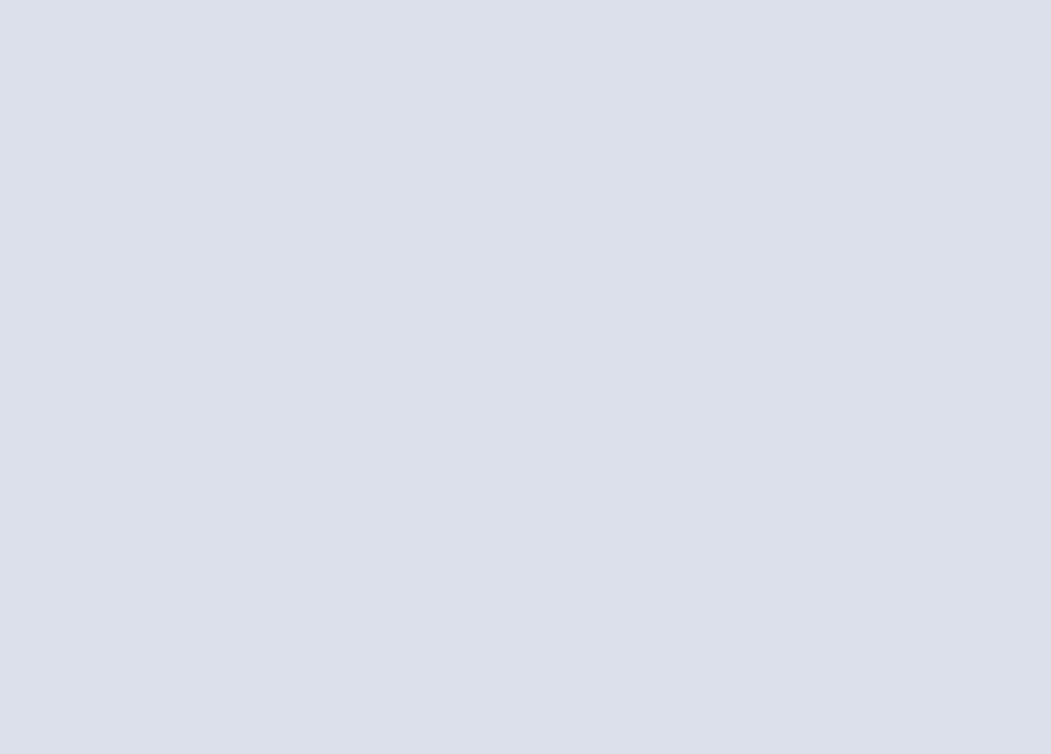
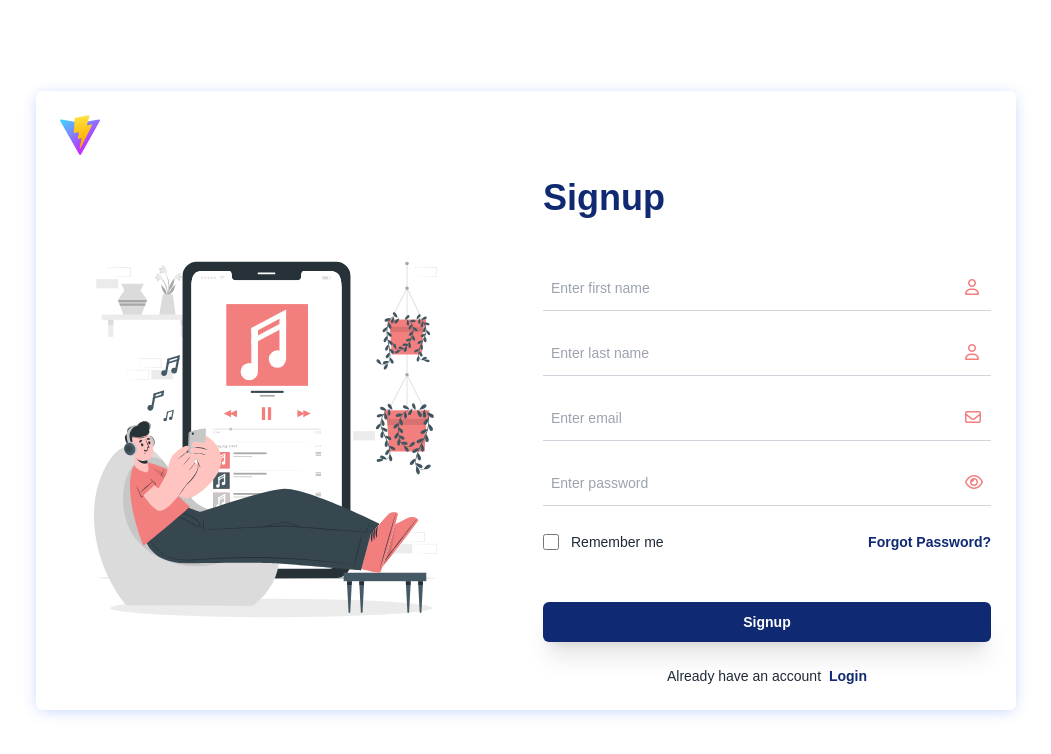
Before and after one commit to MShazilKhan7/quiks_frontend, a React (Vite) app: page /signup in a window 1280 px wide. Before the commit this address had no page. Shown: the top 754 px of the page, without its empty margins (114-1165 px from the left). Built offline with nearby package versions, Linux system fonts and the light colour scheme.

Commit message:
QUIKS-42: Made login and signup pages

```diff
--- a/src/App.css
+++ b/src/App.css
@@ -21,7 +21,7 @@ body {
     --accent: #F2798F;
     --light: #7395D9;
     --back-secondary:#DBE0EA;
-    --font-primary: 'Roboto', sans-serif;
+    --font-primary: 'Inter', sans-serif;
     --font-secondary: 'Montserrat', sans-serif;
 }
 
--- /dev/null
+++ b/src/app/components/Authentication/Login.jsx
@@ -0,0 +1,102 @@
+import React from "react";
+import { useNavigate } from "react-router-dom";
+
+export default function Login() {
+  const navigate = useNavigate();
+  return (
+    <div className="font-[sans-serif] bg-white flex items-center justify-center md:h-screen p-4">
+      <div className="shadow-[0_2px_16px_-3px_rgba(6,81,237,0.3)] max-w-6xl max-md:max-w-lg rounded-md p-6">
+        <button>
+          <img
+            src="public\vite.svg"
+            alt="logo"
+            className="w-[40px] h-[40px] md:mb-4 mb-12"
+            onClick={() => {
+              navigate("/");
+            }}
+          />
+        </button>
+        <div className="grid md:grid-cols-2 items-center gap-8">
+          <div className="max-md:order-1 lg:min-w-[450px]">
+            <img
+              src="src\assets\login_image.svg"
+              className="lg:w-11/12 w-full object-cover"
+              alt="login-image"
+            />
+          </div>
+          <form className="md:max-w-md w-full mx-auto">
+            <div className="mb-12">
+              <h3 className="text-4xl font-extrabold text-secondary">
+                Login
+              </h3>
+            </div>
+            <div>
+              <div className="relative flex items-center">
+                <input
+                  name="email"
+                  type="text"
+                  required=""
+                  className="w-full text-sm border-b border-gray-300 focus:border-blue-600 px-2 py-3 outline-none"
+                  placeholder="Enter email"
+                />
+                <i className="fa-regular fa-envelope w-[18px] h-[18px] absolute right-2 text-primary"></i>
+              </div>
+            </div>
+            <div className="mt-8">
+              <div className="relative flex items-center">
+                <input
+                  name="password"
+                  type="password"
+                  required=""
+                  className="w-full text-sm border-b border-gray-300 focus:border-blue-600 px-2 py-3 outline-none"
+                  placeholder="Enter password"
+                />
+                <i class="fa-regular fa-eye w-[18px] h-[18px] absolute right-2 text-primary"></i>
+              </div>
+            </div>
+            <div className="flex flex-wrap items-center justify-between gap-4 mt-6">
+              <div className="flex items-center">
+                <input
+                  id="remember-me"
+                  name="remember-me"
+                  type="checkbox"
+                  className="h-4 w-4 shrink-0 text-blue-600 focus:ring-blue-500 border-gray-300 rounded"
+                />
+                <label
+                  htmlFor="remember-me"
+                  className="text-gray-800 ml-3 block text-sm"
+                >
+                  Remember me
+                </label>
+              </div>
+              <div>
+                <a
+                  href="jajvascript:void(0);"
+                  className="text-secondary font-semibold text-sm hover:underline"
+                >
+                  Forgot Password?
+                </a>
+              </div>
+            </div>
+            <div className="mt-12">
+              <button
+                type="button"
+                className="w-full shadow-xl py-2.5 px-5 text-sm font-semibold rounded-md text-white bg-secondary hover:bg-blue-700 focus:outline-none"
+              >
+                Login
+              </button>
+              <p className="text-gray-800 text-sm text-center mt-6">
+                Don't have an account{" "}
+                <button
+                  className="text-secondary font-semibold hover:underline ml-1 whitespace-nowrap" onClick={() => {navigate('/signup')}}
+                >
+                  Register here
+                </button>
+              </p>
+            </div>
+          </form>
+        </div>
+      </div>
+    </div>
+  );
+}
--- /dev/null
+++ b/src/app/components/Authentication/Signup.jsx
@@ -0,0 +1,126 @@
+import React from "react";
+import { useNavigate } from "react-router-dom";
+
+export default function Signup() {
+  const navigate = useNavigate();
+  return (
+    <div className="font-[sans-serif] bg-white flex items-center justify-center md:h-screen p-4">
+      <div className="shadow-[0_2px_16px_-3px_rgba(6,81,237,0.3)] max-w-6xl max-md:max-w-lg rounded-md p-6">
+        <button>
+          <img
+            src="public\vite.svg"
+            alt="logo"
+            className="w-[40px] h-[40px] md:mb-4 mb-12"
+            onClick={() => {
+              navigate("/");
+            }}
+          />
+        </button>
+        <div className="grid md:grid-cols-2 items-center gap-8">
+          <div className="max-md:order-1 lg:min-w-[450px]">
+            <img
+              src="src\assets\signup_image.svg"
+              className="lg:w-11/12 w-full object-cover"
+              alt="login-image"
+            />
+          </div>
+          <form className="md:max-w-md w-full mx-auto">
+            <div className="mb-12">
+              <h3 className="text-4xl font-extrabold text-secondary">
+                Signup
+              </h3>
+            </div>
+            <div>
+              <div className="relative flex items-center">
+                <input
+                  name="first_name"
+                  type="text"
+                  required={true}
+                  className="w-full text-sm border-b border-gray-300 focus:border-blue-600 px-2 py-3 outline-none"
+                  placeholder="Enter first name"
+                />
+                <i class="fa-regular fa-user w-[18px] h-[18px] absolute right-2 text-primary"></i>
+              </div>
+            </div>
+            <div className="mt-5">
+              <div className="relative flex items-center">
+                <input
+                  name="last_name"
+                  type="text"
+                  required={true}
+                  className="w-full text-sm border-b border-gray-300 focus:border-blue-600 px-2 py-3 outline-none"
+                  placeholder="Enter last name"
+                />
+                <i class="fa-regular fa-user w-[18px] h-[18px] absolute right-2 text-primary"></i>
+              </div>
+            </div>
+            <div className="mt-5">
+              <div className="relative flex items-center">
+                <input
+                  name="email"
+                  type="text"
+                  required=""
+                  className="w-full text-sm border-b border-gray-300 focus:border-blue-600 px-2 py-3 outline-none"
+                  placeholder="Enter email"
+                />
+                <i className="fa-regular fa-envelope w-[18px] h-[18px] absolute right-2 text-primary"></i>
+              </div>
+            </div>
+            <div className="mt-5">
+              <div className="relative flex items-center">
+                <input
+                  name="password"
+                  type="password"
+                  required=""
+                  className="w-full text-sm border-b border-gray-300 focus:border-blue-600 px-2 py-3 outline-none"
+                  placeholder="Enter password"
+                />
+                <i class="fa-regular fa-eye w-[18px] h-[18px] absolute right-2 text-primary"></i>
+              </div>
+            </div>
+            <div className="flex flex-wrap items-center justify-between gap-4 mt-6">
+              <div className="flex items-center">
+                <input
+                  id="remember-me"
+                  name="remember-me"
+                  type="checkbox"
+                  className="h-4 w-4 shrink-0 text-blue-600 focus:ring-blue-500 border-gray-300 rounded"
+                />
+                <label
+                  htmlFor="remember-me"
+                  className="text-gray-800 ml-3 block text-sm"
+                >
+                  Remember me
+                </label>
+              </div>
+              <div>
+                <a
+                  href="jvascript:void(0);"
+                  className="text-secondary font-semibold text-sm hover:underline"
+                >
+                  Forgot Password?
+                </a>
+              </div>
+            </div>
+            <div className="mt-12">
+              <button
+                type="button"
+                className="w-full shadow-xl py-2.5 px-5 text-sm font-semibold rounded-md text-white bg-secondary hover:bg-blue-700 focus:outline-none"
+              >
+                Signup
+              </button>
+              <p className="text-gray-800 text-sm text-center mt-6">
+                Already have an account{" "}
+                <button
+                  className="text-secondary font-semibold hover:underline ml-1 whitespace-nowrap" onClick={() => {navigate('/login')}}
+                >
+                  Login
+                </button>
+              </p>
+            </div>
+          </form>
+        </div>
+      </div>
+    </div>
+  );
+}
--- a/src/app/components/header/Header.jsx
+++ b/src/app/components/header/Header.jsx
@@ -1,4 +1,5 @@
 import React, { useState, useEffect, useRef } from "react";
+import { useNavigate } from "react-router-dom";
 
 const formatDate = (date) => {
   const days = [
@@ -39,6 +40,9 @@ const formatDate = (date) => {
 };
 
 export default function Header() {
+
+  const navigate = useNavigate();
+
   const [currentDateTime, setCurrentDateTime] = useState(new Date());
   const [isDropdownOpen, setIsDropdownOpen] = useState(false);
   const dropdownRef = useRef(null);
@@ -101,8 +105,8 @@ export default function Header() {
           </button>
         </div>
         <div className="flex-none hidden md:flex justify-end gap-6 min-w-[50px] ">
-          <h2 className="hidden lg:flex font-semibold text-gray-800 items-center justify-center">
-            Shazil Khan
+          <h2 className="hidden lg:flex font-semibold text-gray-800 items-center justify-center cursor-pointer hover:underline" onClick={() => {navigate('/login')}}>
+            Login
           </h2>
 
           <button
@@ -111,7 +115,7 @@ export default function Header() {
           >
             <img
               alt="profile"
-              src="https://images.unsplash.com/photo-1494790108377-be9c29b29330?ixlib=rb-1.2.1&ixid=eyJhcHBfaWQiOjEyMDd9&auto=format&fit=facearea&facepad=2&w=256&h=256&q=80"
+              src="https://img.freepik.com/free-vector/user-circles-set_78370-4704.jpg?t=st=1723506283~exp=1723509883~hmac=ca14e50c2b127f828d41dbfe9c45c39748bc9b8c18e9aa5b278b4d26819c15c6&w=740"
               className="h-11 w-11 rounded-full"
             />
           </button>
--- a/src/app/routes/index.jsx
+++ b/src/app/routes/index.jsx
@@ -2,10 +2,15 @@ import React from "react";
 import { BrowserRouter as Router, Routes, Route } from "react-router-dom";
 import RootLayout from "../components/RootLayout/RootLayout";
 import { navigationRoutes } from "./navigationRoutes";
+import Login from '../components/Authentication/Login'
+import Signup from "../components/Authentication/Signup";
+
 const AppRoutes = () => {
   return (
     <Router>
       <Routes>
+        <Route path="/signup" element={<Signup />} />
+        <Route path="/login" element={<Login />} />
         <Route path="/" element={<RootLayout />}>
           {navigationRoutes.map((menu, index) => {
             return (
```
Also changed, not shown: src/assets/login_image.svg (added), src/assets/signup_image.svg (added).
